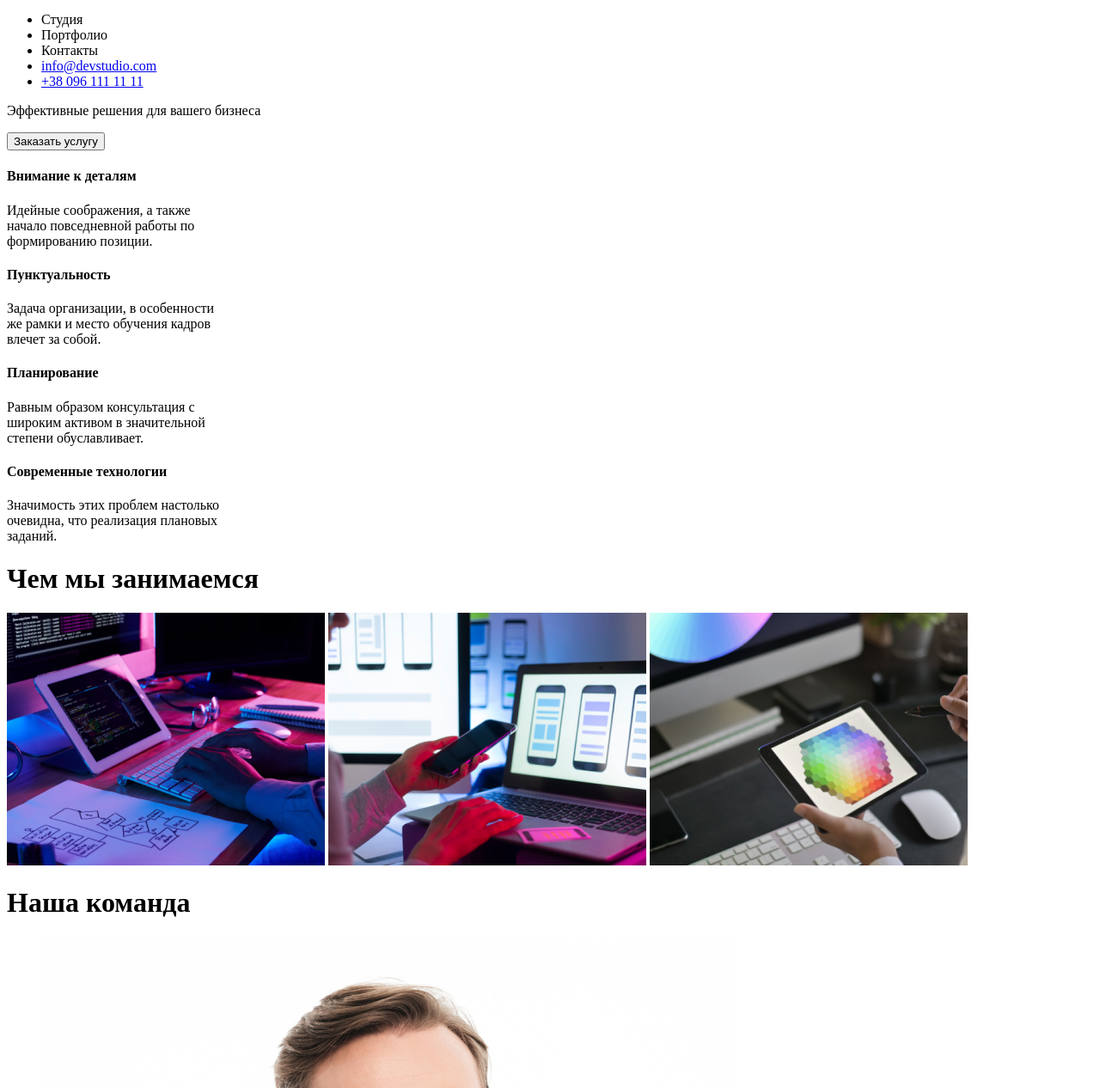
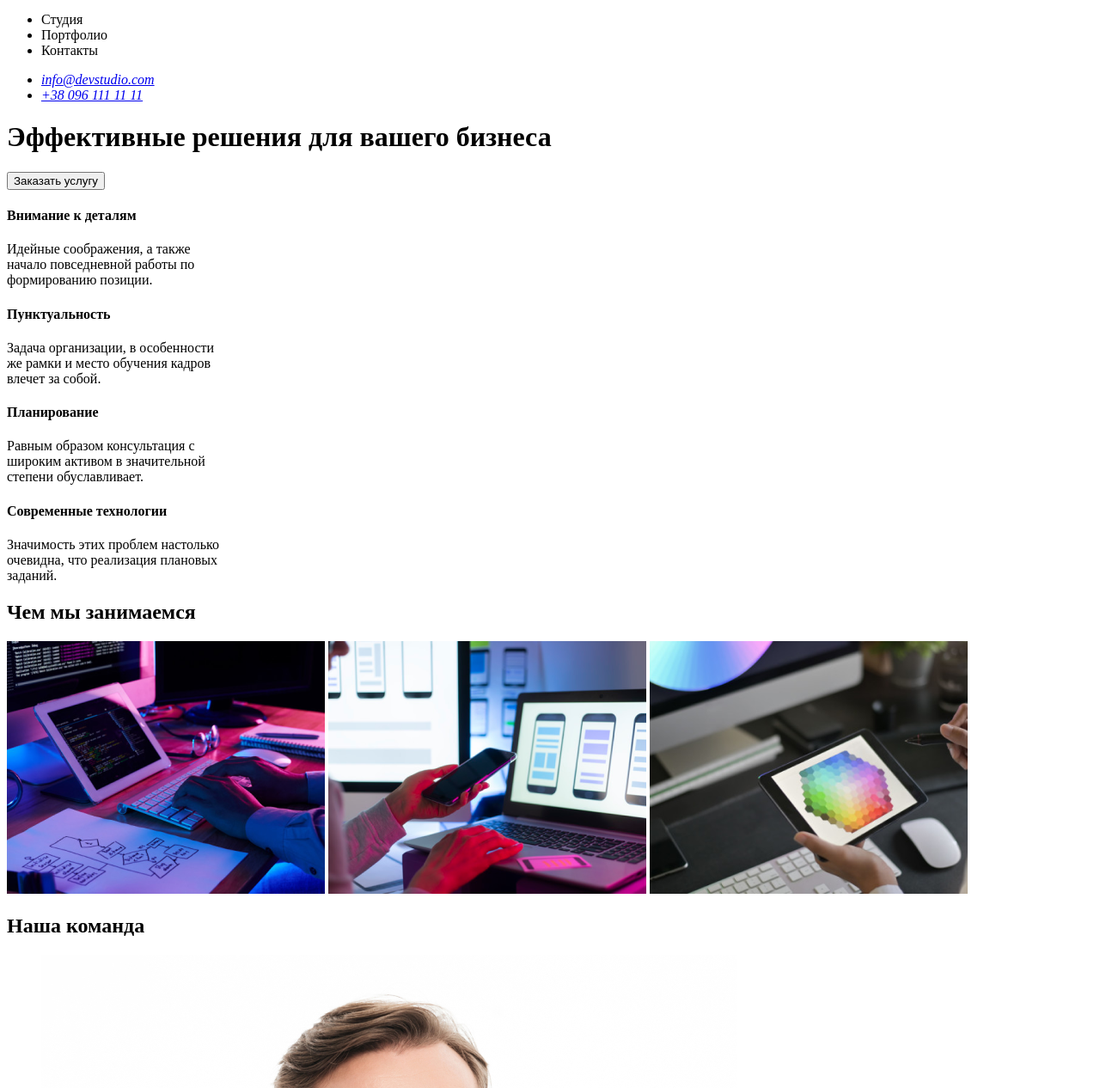
Before and after one commit to stasmartyn/github-tutorial, a plain HTML site: page index.html in a window 1280 px wide. Shown: the part 34-1300 px from the top of the page at 86% size. Drawn offline with Linux system fonts and the light colour scheme.

Commit message:
Update index.html

```diff
--- a/index.html
+++ b/index.html
@@ -10,7 +10,7 @@
     <header>
 
         <label>
-            <a><img src="img/WebStudio.png" alt=""></a>
+            <a href="/"><img src="img/WebStudio.png" alt=""></a>
         </label>
         <!-- навигация  -->
         <nav>
@@ -19,15 +19,20 @@
                 <li><a>Студия</a></li>
                 <li>Портфолио</li>
                 <li>Контакты</li>
-                <li> <a href="mailto:info@devstudio.com">info@devstudio.com</a> </li>
-                <li><a href="tel:+38 096 111 11 11">+38 096 111 11 11</a></li>
+
             </ul>
         </nav>
-
-
+        <address>
+    <div>
+        <ul>
+<li> <a href="mailto:info@devstudio.com">info@devstudio.com</a> </li>
+<li><a href="tel:+38 0961111111">+38 096 111 11 11</a></li>
+        </ul>
+    </div>
+        </address>
         <div>
 
-            <p>Эффективные решения для вашего бизнеса</p>
+            <h1>Эффективные решения для вашего бизнеса</h1>
             <button>Заказать услугу</button>
 
         </div>
@@ -63,7 +68,7 @@
 
     <!-- Чем мы занимаемся -->
      <div>
-        <h1>Чем мы занимаемся</h1>
+        <h2>Чем мы занимаемся</h2>
 
             <img src="img/img.png" alt=" програмист пишет код">
             <img src="img/img (1).png" alt="програмист сидит за компютером">
@@ -73,7 +78,7 @@
 
 <!-- наша команда -->
 <div>
-<h1>Наша команда</h1>
+<h2>Наша команда</h2>
 <div>
     <figure>
 <img src="img/img igor.jpg" alt="Игорь Демьяненко">
```
